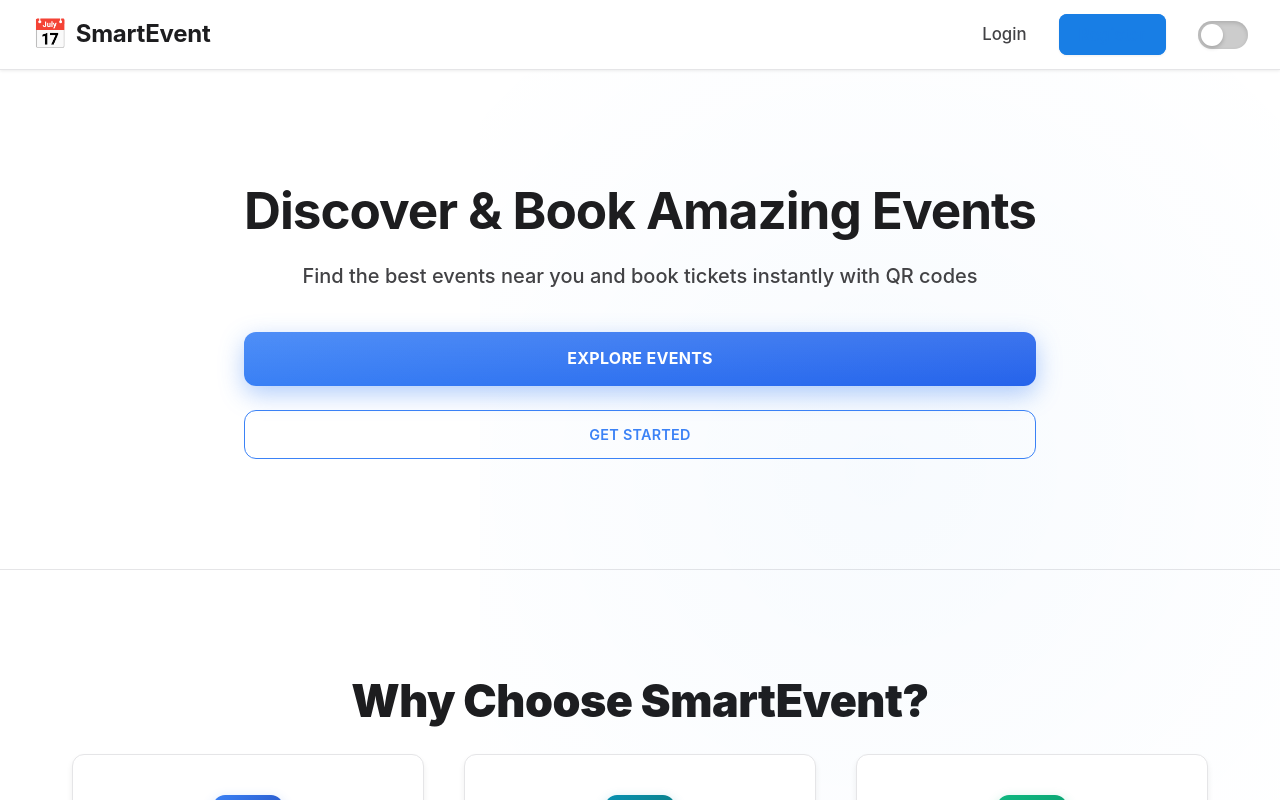
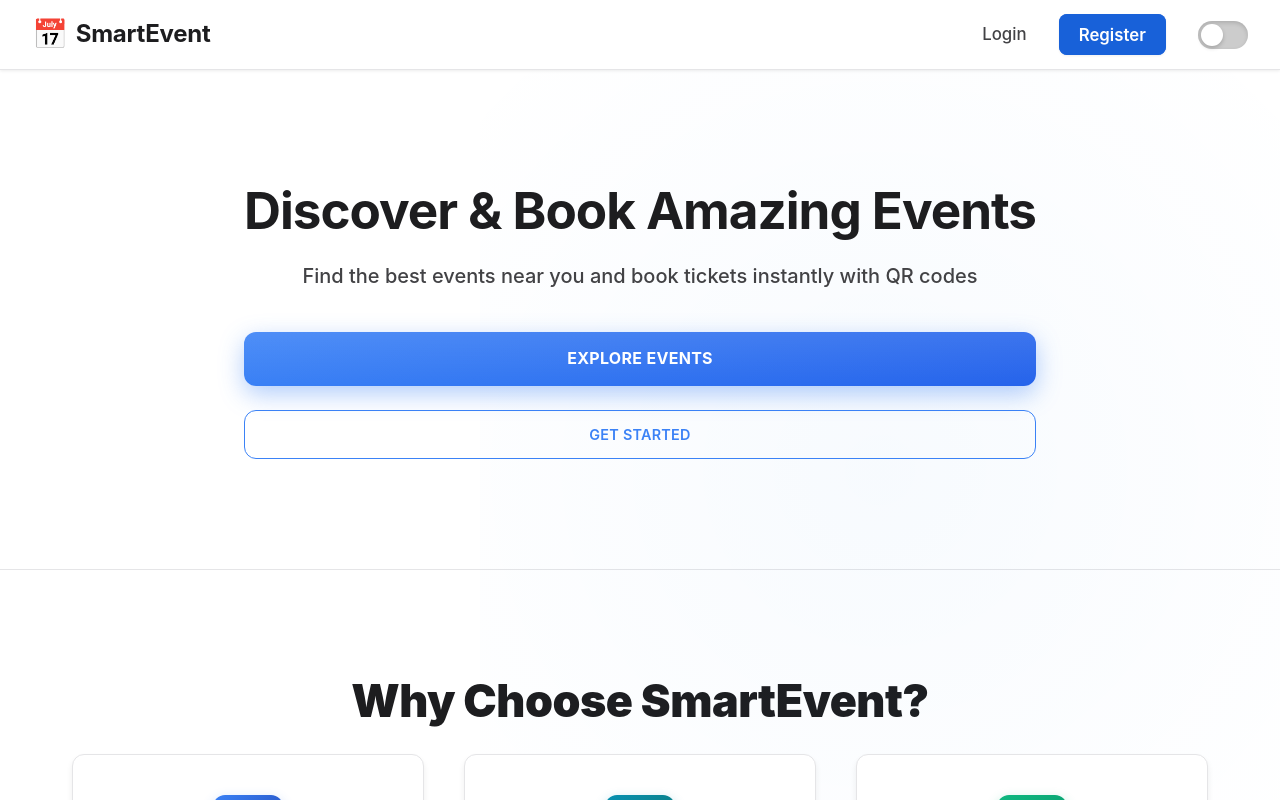
Before and after one commit to ADHIL7373/Event-Booking-frontend, a React (Create React App) app: page / in a window 1280 px wide. In both pictures the pointer is over the link "Register". Shown: the top 800 px of the page. Built offline with nearby package versions, Linux system fonts and the light colour scheme.

Commit message:
Fix: Register button text visibility on hover - keep white text

```diff
--- a/src/components/Navbar.css
+++ b/src/components/Navbar.css
@@ -97,8 +97,11 @@ html.dark .navbar {
 }
 
 .register-link:hover {
+  color: white;
   opacity: 0.9;
   box-shadow: var(--shadow-sm);
+  background: #0051d5;
+  border-color: #0051d5;
 }
 
 .logout-btn {
```
